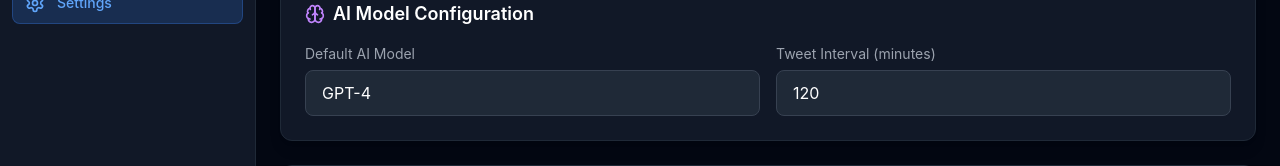
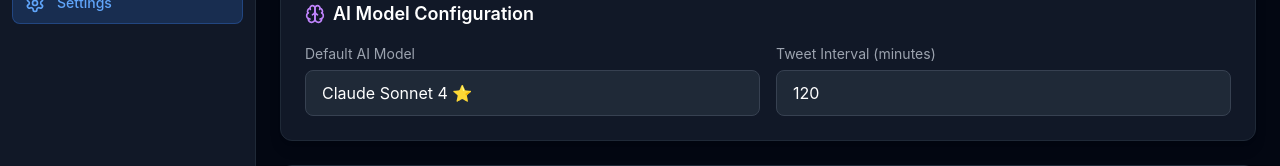
Before and after one commit to aliveaydin/AiscientistXbot, a React (Vite) app in the folder frontend/: page / in a window 1280 px wide. Both pictures are taken after a click on the button "Settings". Shown: the part 287-453 px from the top of the page. Built offline with nearby package versions, Linux system fonts and the light colour scheme; no server answers.

Commit message:
Add Volume support for persistent storage + update default model to Claude Sonnet 4 in frontend

```diff
--- a/frontend/src/components/SettingsPage.jsx
+++ b/frontend/src/components/SettingsPage.jsx
@@ -156,21 +156,20 @@ export default function SettingsPage() {
           <div>
             <label className="block text-sm text-gray-400 mb-1.5">Default AI Model</label>
             <select
-              value={settings?.default_ai_model || 'gpt-4'}
+              value={settings?.default_ai_model || 'claude-sonnet-4-20250514'}
               onChange={(e) => setSettingsState({ ...settings, default_ai_model: e.target.value })}
               className="select-field"
             >
+              <optgroup label="Anthropic (Recommended)">
+                <option value="claude-sonnet-4-20250514">Claude Sonnet 4 ⭐</option>
+                <option value="claude-3-5-haiku-20241022">Claude 3.5 Haiku (Fast)</option>
+                <option value="claude-3-opus-20240229">Claude 3 Opus</option>
+              </optgroup>
               <optgroup label="OpenAI">
+                <option value="gpt-4o">GPT-4o</option>
+                <option value="gpt-4o-mini">GPT-4o Mini (Cheap)</option>
+                <option value="gpt-4-turbo">GPT-4 Turbo</option>
                 <option value="gpt-4">GPT-4</option>
-                <option value="gpt-4-turbo">GPT-4 Turbo</option>
-                <option value="gpt-4o">GPT-4o</option>
-                <option value="gpt-4o-mini">GPT-4o Mini</option>
-                <option value="gpt-3.5-turbo">GPT-3.5 Turbo</option>
-              </optgroup>
-              <optgroup label="Anthropic">
-                <option value="claude-sonnet-4-20250514">Claude 3.5 Sonnet</option>
-                <option value="claude-3-haiku-20240307">Claude 3 Haiku</option>
-                <option value="claude-3-opus-20240229">Claude 3 Opus</option>
               </optgroup>
             </select>
           </div>
--- a/frontend/src/components/TweetsPage.jsx
+++ b/frontend/src/components/TweetsPage.jsx
@@ -95,7 +95,7 @@ export default function TweetsPage() {
   const [generating, setGenerating] = useState(false);
   const [filter, setFilter] = useState('');
   const [selectedArticle, setSelectedArticle] = useState('');
-  const [selectedModel, setSelectedModel] = useState('gpt-4');
+  const [selectedModel, setSelectedModel] = useState('claude-sonnet-4-20250514');
 
   useEffect(() => {
     loadData();
@@ -199,17 +199,16 @@ export default function TweetsPage() {
             onChange={(e) => setSelectedModel(e.target.value)}
             className="select-field"
           >
+            <optgroup label="Anthropic (Recommended)">
+              <option value="claude-sonnet-4-20250514">Claude Sonnet 4 ⭐</option>
+              <option value="claude-3-5-haiku-20241022">Claude 3.5 Haiku (Fast)</option>
+              <option value="claude-3-opus-20240229">Claude 3 Opus</option>
+            </optgroup>
             <optgroup label="OpenAI">
+              <option value="gpt-4o">GPT-4o</option>
+              <option value="gpt-4o-mini">GPT-4o Mini (Cheap)</option>
+              <option value="gpt-4-turbo">GPT-4 Turbo</option>
               <option value="gpt-4">GPT-4</option>
-              <option value="gpt-4-turbo">GPT-4 Turbo</option>
-              <option value="gpt-4o">GPT-4o</option>
-              <option value="gpt-4o-mini">GPT-4o Mini</option>
-              <option value="gpt-3.5-turbo">GPT-3.5 Turbo</option>
-            </optgroup>
-            <optgroup label="Anthropic">
-              <option value="claude-sonnet-4-20250514">Claude 3.5 Sonnet</option>
-              <option value="claude-3-haiku-20240307">Claude 3 Haiku</option>
-              <option value="claude-3-opus-20240229">Claude 3 Opus</option>
             </optgroup>
           </select>
 
```
Also changed, not shown: 2 other files (tests, documents, lock files or other folders).
